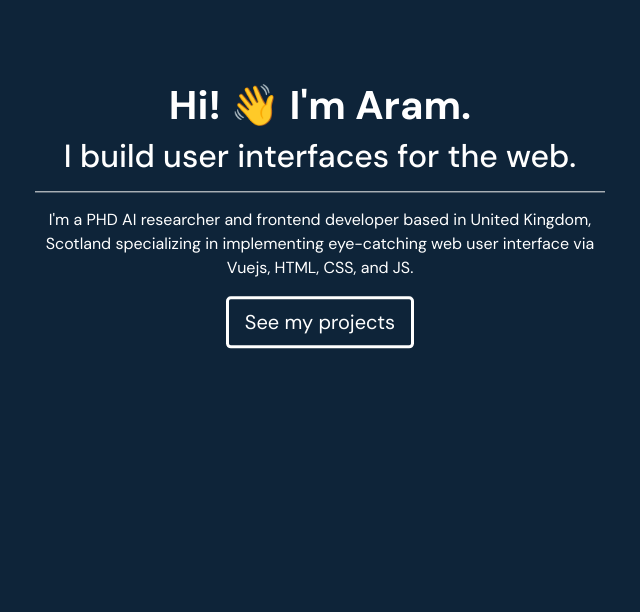
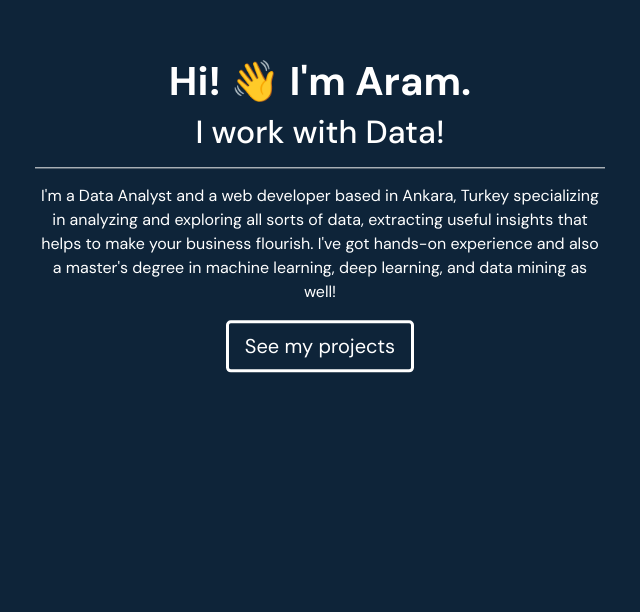
Before and after one commit to AramDonyaee/aramdonyaee.github.io, a plain HTML site: page index.html in a window 1280 px wide. Shown: the part 185-797 px from the top of the page, without its empty margins (320-960 px from the left). Drawn offline with nearby package versions, Linux system fonts and the light colour scheme; a web font is replaced by a local one.

Commit message:
Update index.html

```diff
--- a/index.html
+++ b/index.html
@@ -22,11 +22,12 @@
                     <p class="h1 font-weight-bold text-white" data-aos="fade-up" data-aos-duration="1500">Hi! &#128075 I'm Aram.</p>
                     <div data-aos="fade-up" data-aos-duration="1600">
                         <p class="h2 text-white">
-                            I build user interfaces for the web.
+                            I work with Data!
                         </p>
                         <hr style="background-color: white;" />
-                        <p class="text-white">I'm a PHD AI researcher and frontend developer based in United Kingdom, Scotland specializing in
-                            implementing eye-catching web user interface via Vuejs, HTML, CSS, and JS.
+                        <p class="text-white">I'm a Data Analyst and a web developer based in Ankara, Turkey specializing in
+                            analyzing and exploring all sorts of data, extracting useful insights that helps to make your business flourish.
+                            I've got hands-on experience and also a master's degree in machine learning, deep learning, and data mining as well!
                         </p>
 
                         <button class="btn btn-lg btn-outline-dark btn-custom-style text-white">
```
